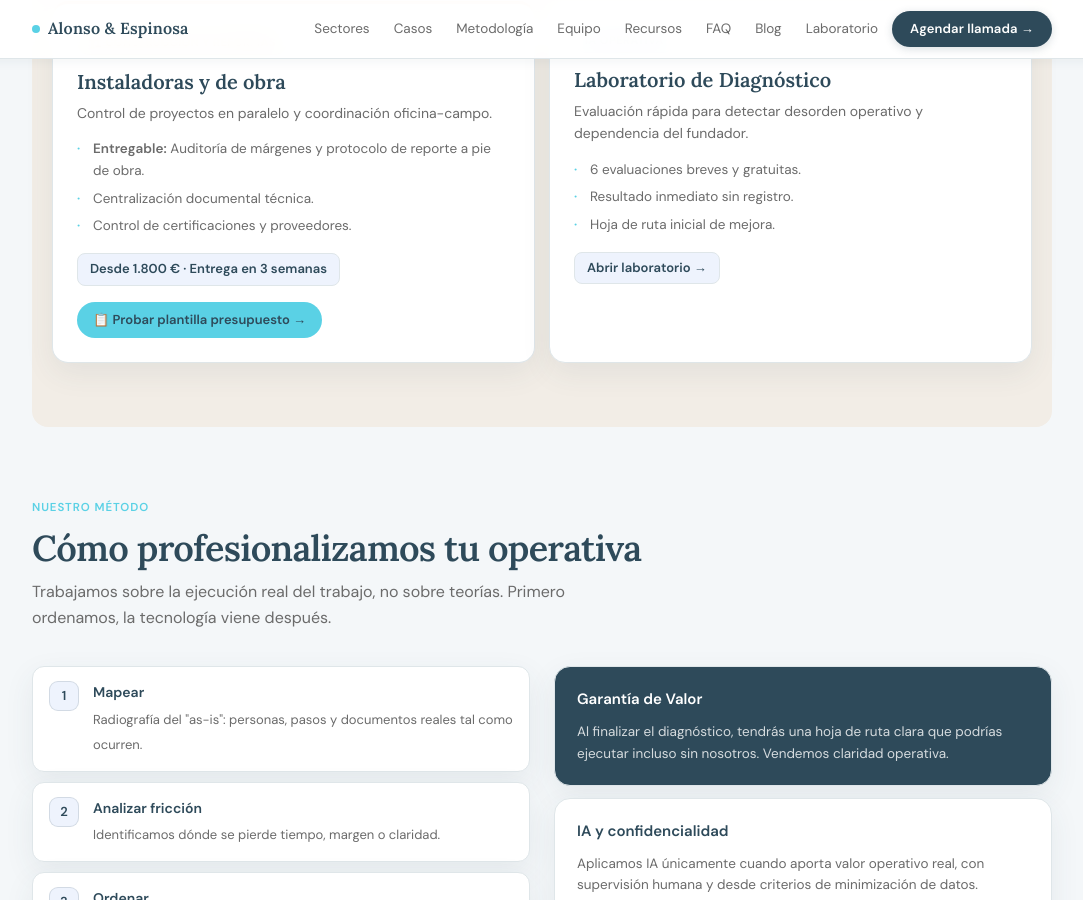
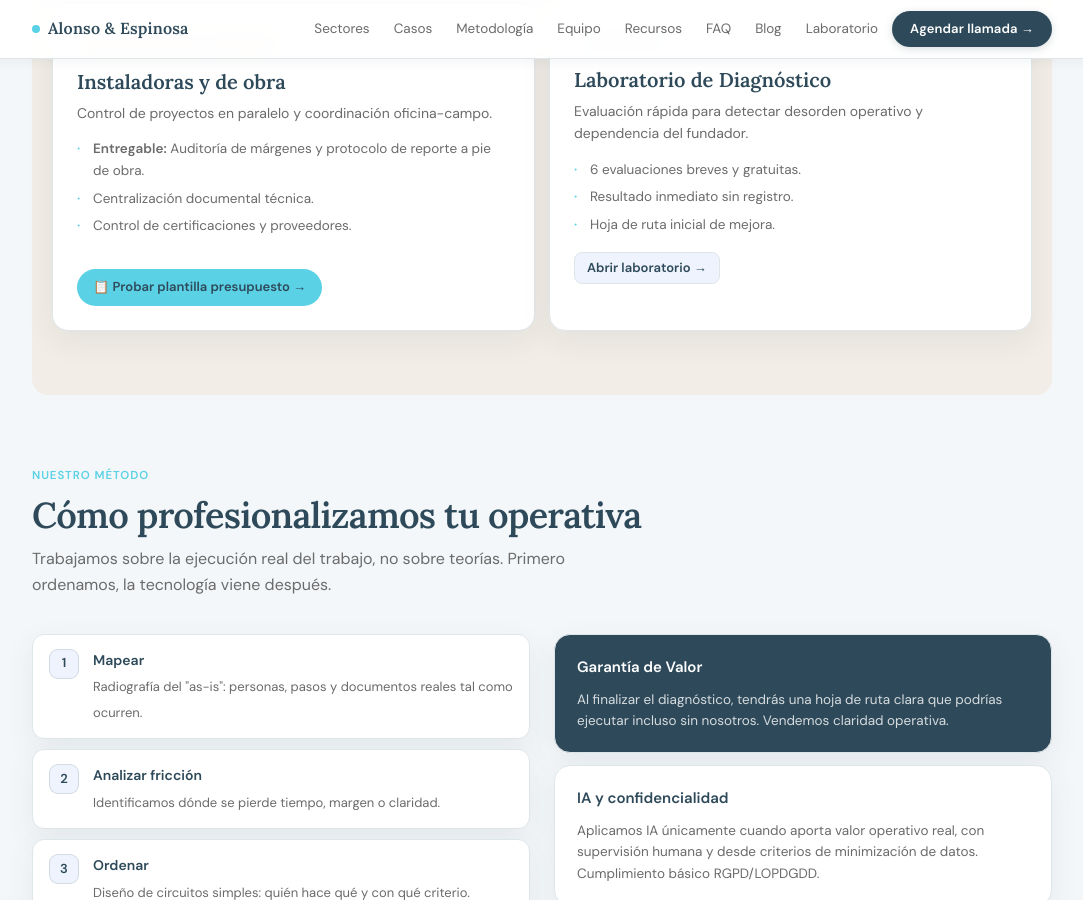
Before and after one commit to alauriela/alonsoespinosa-web, a Jekyll site: the page index.html, which Jekyll copies as it is, in a window 1280 px wide and 900 px high, scrolled down 3426 px. Shown: the whole window, without its empty margins (98-1181 px from the left). Built offline with Jekyll 4.4.1, drawn with Linux system fonts in a browser that asks for light colours.

Commit message:
Update index.html

```diff
--- a/index.html
+++ b/index.html
@@ -555,7 +555,7 @@
           <span class="v-price">Ver sistema →</span>
         </a>
 
-            <div class="v-card" style="border-top:3px solid #e8a87c">
+                <div class="v-card" style="border-top:3px solid #e8a87c">
         <div class="v-tag" style="background:#fdf0e6;color:#c87941;border-color:rgba(200,121,65,.15)">🏗️ Construcción y reformas</div>
         <h3>Instaladoras y de obra</h3>
         <p>Control de proyectos en paralelo y coordinación oficina-campo.</p>
@@ -564,7 +564,6 @@
           <li>Centralización documental técnica.</li>
           <li>Control de certificaciones y proveedores.</li>
         </ul>
-        <span class="v-price">Desde 1.800 € · Entrega en 3 semanas</span>
         <a href="presupuesto-obra.html" class="btn-card" style="display:inline-block; margin-top:16px; background:var(--celeste); color:var(--accent); padding:8px 16px; border-radius:999px; font-weight:600; font-size:13px; text-align:center; text-decoration:none;">📋 Probar plantilla presupuesto →</a>
       </div>
         <a href="https://alauriela.github.io/laboratorio-de-diagnostico-empresarial/" target="_blank" rel="noopener" class="v-card" style="text-decoration:none;display:block">
```
